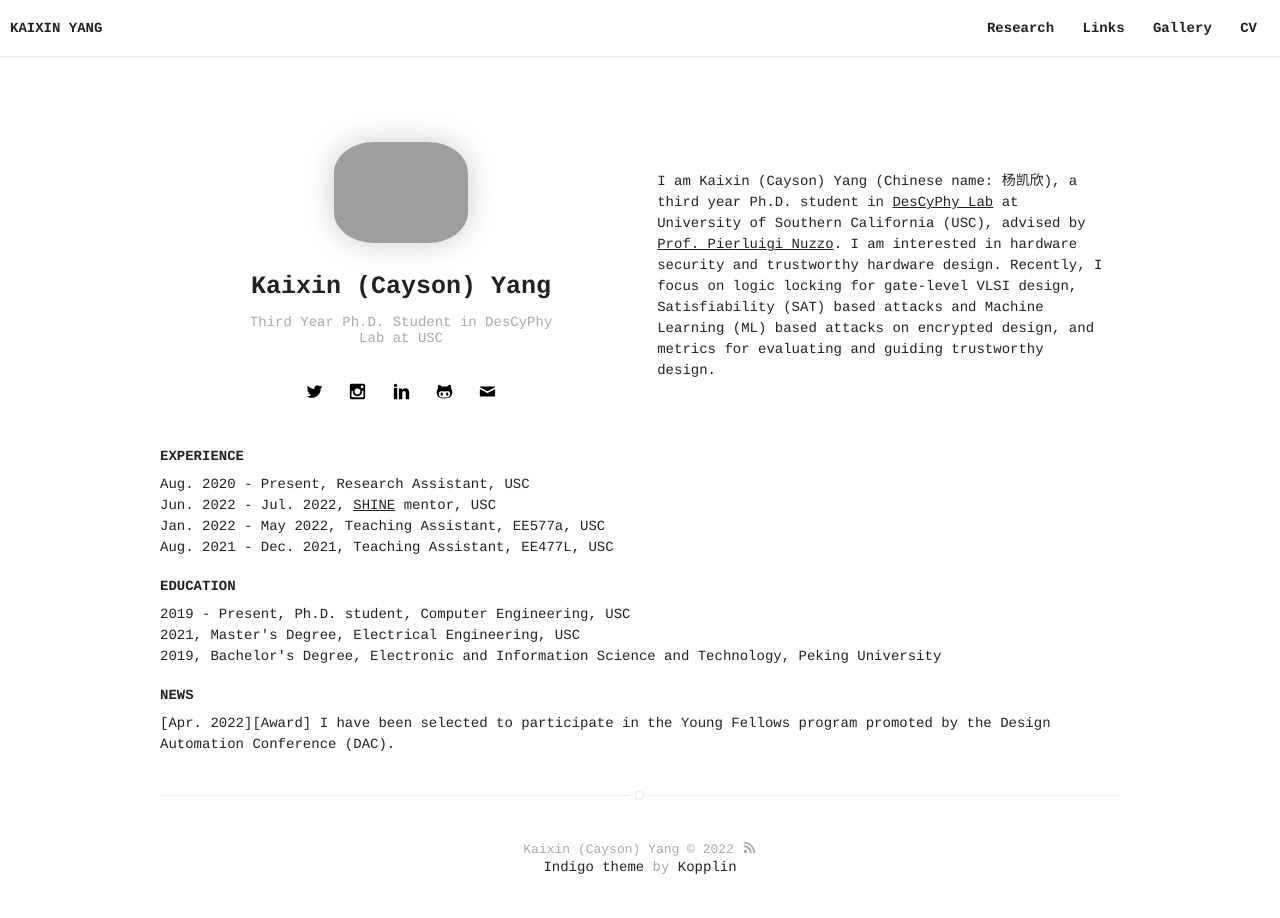
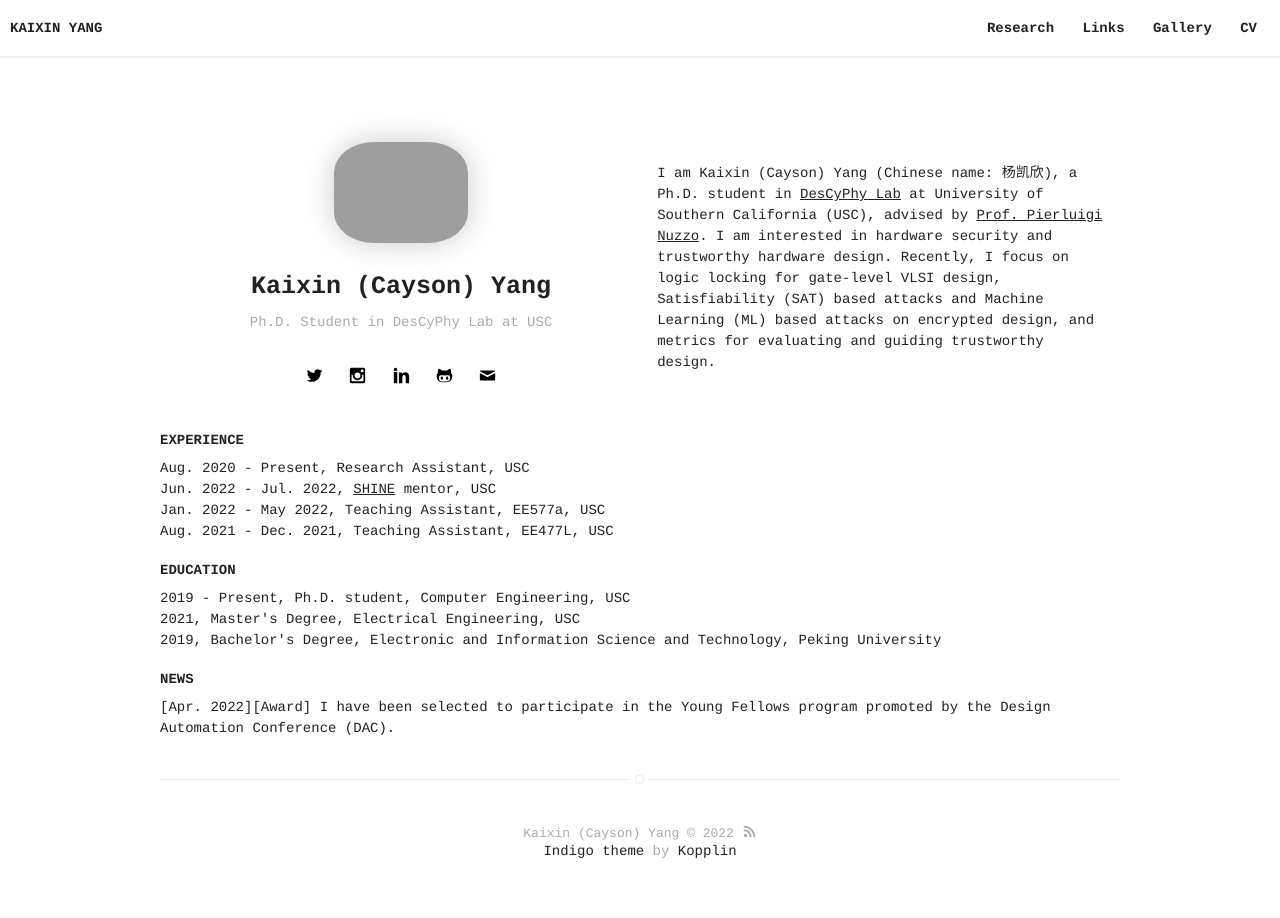
Before and after one commit to SceneryInMirror/SceneryInMirror.github.io, a Jekyll site: the page built from index.html, in a window 1280 px wide. Built offline with Jekyll 4.4.1, drawn with Linux system fonts in a browser that asks for light colours.

Commit message:
update self introduction

```diff
--- a/_config.yml
+++ b/_config.yml
@@ -1,6 +1,6 @@
 # basic configuration
 name: Kaixin (Cayson) Yang
-bio: Third Year Ph.D. Student in DesCyPhy Lab at USC
+bio: Ph.D. Student in DesCyPhy Lab at USC
 #bio: kaixinya AT usc.edu
 description: Kaixin's Garden
 url: "https://sceneryinmirror.github.io"
--- a/index.html
+++ b/index.html
@@ -12,7 +12,7 @@ title: Home
 
 <td>
 <p>
-I am Kaixin (Cayson) Yang (Chinese name: 杨凯欣), a third year Ph.D. student in <a href="https://descyphy.usc.edu/">DesCyPhy Lab</a> at University of Southern California (USC), advised by <a href="https://viterbi.usc.edu/directory/faculty/Nuzzo/Pierluigi">Prof. Pierluigi Nuzzo</a>. I am interested in hardware security and trustworthy hardware design. Recently, I focus on logic locking for gate-level VLSI design, Satisfiability (SAT) based attacks and Machine Learning (ML) based attacks on encrypted design, and metrics for evaluating and guiding trustworthy design.
+I am Kaixin (Cayson) Yang (Chinese name: 杨凯欣), a Ph.D. student in <a href="https://descyphy.usc.edu/">DesCyPhy Lab</a> at University of Southern California (USC), advised by <a href="https://viterbi.usc.edu/directory/faculty/Nuzzo/Pierluigi">Prof. Pierluigi Nuzzo</a>. I am interested in hardware security and trustworthy hardware design. Recently, I focus on logic locking for gate-level VLSI design, Satisfiability (SAT) based attacks and Machine Learning (ML) based attacks on encrypted design, and metrics for evaluating and guiding trustworthy design.
 
 
 <!--Welcome to my blog! I am 杨凯欣 (Kaixin Yang, pronounced as /kæ'ʃɪn jʌŋ/, and please feel free to call me Cayson), a third year Ph.D. student in <a href="https://descyphy.usc.edu/">DesCyPhy Lab</a> at USC, advised by <a href="https://viterbi.usc.edu/directory/faculty/Nuzzo/Pierluigi">Prof. Pierluigi Nuzzo</a>. -->
```
Also changed, not shown: 2 other files.
